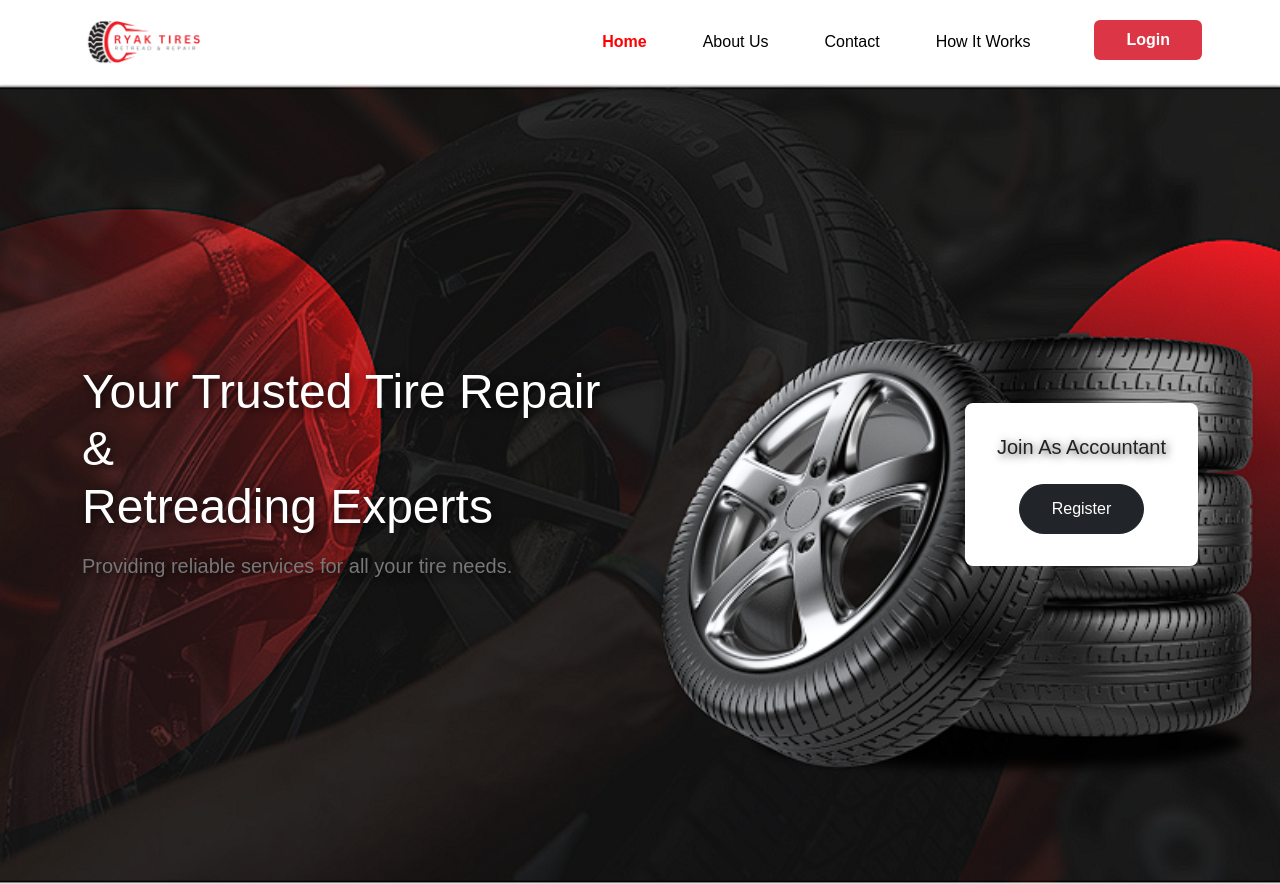
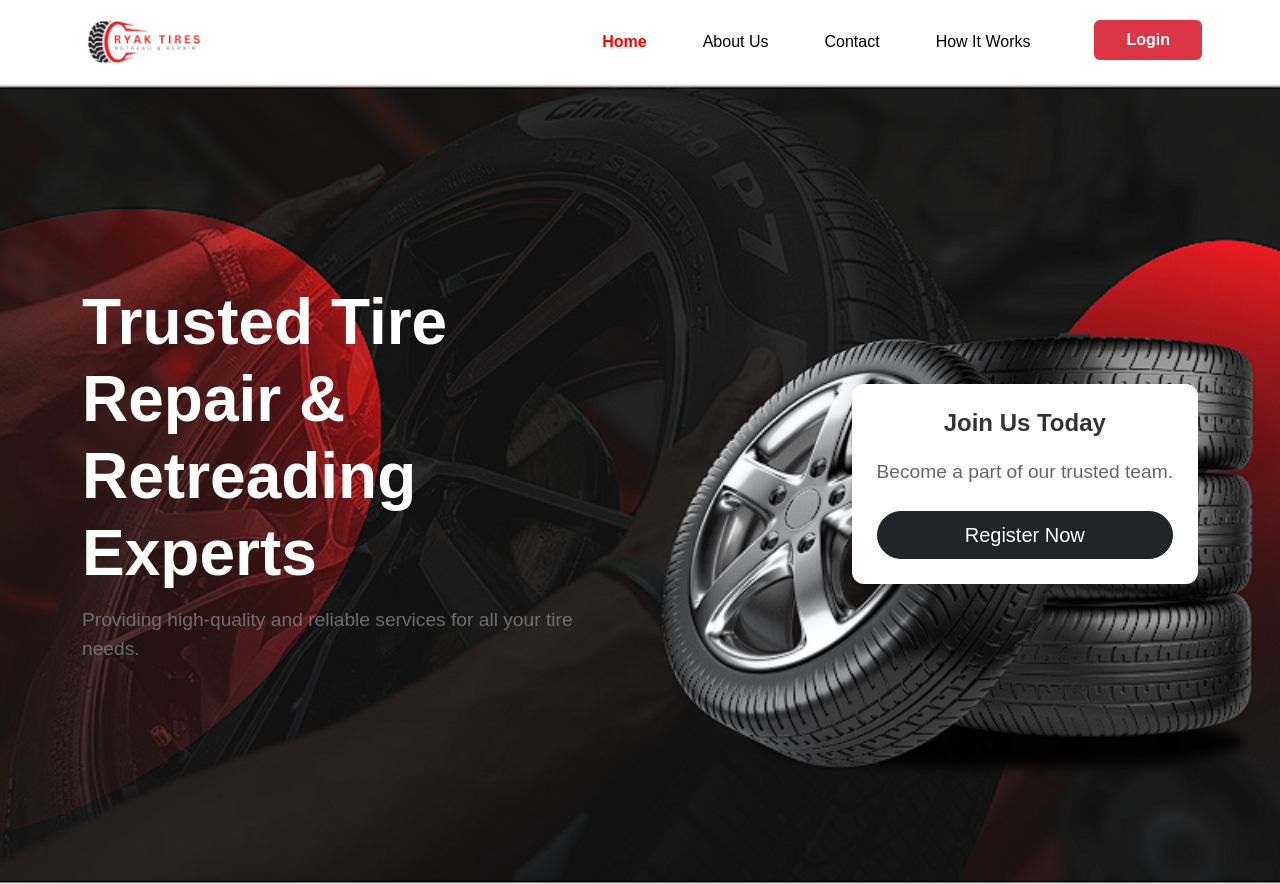
Before and after one commit to Hasindu071/tyre-repair-and-retreding-management-system, a React (Create React App) app in the folder frontend/: page / in a window 1280 px wide. Built offline with nearby package versions, Linux system fonts and the light colour scheme.

Commit message:
update the home page

```diff
--- a/frontend/src/pages/HomePage.js
+++ b/frontend/src/pages/HomePage.js
@@ -13,27 +13,28 @@ const HomePage = () => {
     <div>
       <Navbar />
       <header
-        className="hero-section d-flex align-items-center"
+        className="hero-section d-flex align-items-center text-center text-md-start"
         style={{ backgroundImage: `url(${background})` }}
       >
+        <div className="overlay"></div>
         <div className="container">
           <div className="row align-items-center">
 
-            {/* Left Side Text */}
-            <div className="col-md-6 text-white">
-              <h1>Your Trusted Tire Repair & <br /> Retreading Experts</h1>
-              <p>Providing reliable services for all your tire needs.</p>
+            {/* Left Side - Hero Text */}
+            <div className="col-md-6">
+              <h1 className="hero-title">Trusted Tire Repair & Retreading Experts</h1>
+              <p className="hero-subtitle">
+                Providing high-quality and reliable services for all your tire needs.
+              </p>
             </div>
 
-            {/* Right Side Register Card */}
+            {/* Right Side - Register Card */}
             <div className="col-md-6 d-flex justify-content-md-end">
               <div className="register-card-home">
-                <h3>Join As Accountant</h3>
-                <button
-                  className="btn btn-dark btn-lg rounded-pill"
-                  onClick={() => navigate("/RoleRegisterSelection")}
-                >
-                  Register
+                <h2>Join Us Today</h2>
+                <p>Become a part of our trusted team.</p>
+                <button className="btn btn-dark btn-lg rounded-pill" onClick={() => navigate("/RoleRegisterSelection")}>
+                  Register Now
                 </button>
               </div>
             </div>
--- a/frontend/src/styles/HomePage.css
+++ b/frontend/src/styles/HomePage.css
@@ -1,58 +1,110 @@
+/* General Styling */
+body {
+  font-family: 'Poppins', sans-serif;
+}
+
+/* Hero Section */
 .hero-section {
-    position: relative;
-    height: 90vh;
-    background-size: cover;
-    background-position: center;
-    display: flex;
-    align-items: center;
-    justify-content: center;
-    color: white;
-    text-shadow: 2px 2px 8px rgba(0, 0, 0, 0.7);
+  position: relative;
+  height: 100vh;
+  background-size: cover;
+  background-position: center;
+  display: flex;
+  align-items: center;
+  color: white;
+}
+
+
+
+/* Hero Title */
+.hero-title {
+  font-size: 4rem;
+  font-weight: bold;
+  margin-bottom: 15px;
+  animation: fadeInUp 1s ease-in-out;
+}
+
+/* Hero Subtitle */
+.hero-subtitle {
+  font-size: 1.2rem;
+  margin-bottom: 20px;
+  opacity: 0.9;
+}
+
+/* Custom Button */
+.custom-btn {
+  background-color: #ff6f61;
+  border: none;
+  padding: 12px 30px;
+  border-radius: 50px;
+  font-weight: 600;
+  transition: 0.3s ease-in-out;
+}
+
+.custom-btn:hover {
+  background-color: #ff4f42;
+  transform: translateY(-3px);
+}
+
+/* Register Card */
+.register-card-home {
+  background: white;
+  padding: 25px;
+  border-radius: 12px;
+  text-align: center;
+  box-shadow: 0px 10px 20px rgba(0, 0, 0, 0.15);
+  animation: fadeInRight 1s ease-in-out;
+}
+
+.register-card-home h2 {
+  color: #333;
+  font-weight: bold;
+}
+
+.register-card-home p {
+  color: #666;
+  margin-top: 2px;
+  margin-bottom: 15px;
+}
+
+.register-card-home .btn {
+  width: 100%;
+}
+
+/* Animations */
+@keyframes fadeInUp {
+  from {
+    opacity: 0;
+    transform: translateY(20px);
+  }
+  to {
+    opacity: 1;
+    transform: translateY(0);
+  }
+}
+
+@keyframes fadeInRight {
+  from {
+    opacity: 0;
+    transform: translateX(30px);
+  }
+  to {
+    opacity: 1;
+    transform: translateX(0);
+  }
+}
+
+/* Responsive Design */
+@media (max-width: 768px) {
+  .hero-title {
+    font-size: 2rem;
   }
 
-  .hero-section h1 {
-    font-size: 3rem;
-    margin-bottom: 1rem;
-  }
-
-  .hero-section p {
-    font-size: 1.25rem;
-    margin-bottom: 1.5rem;
-  }
-
-  .hero-section .btn {
-    padding: 0.75rem 2rem;
+  .hero-subtitle {
     font-size: 1rem;
-    border-radius: 20px;
-  }
-
-.text-content {
-    max-width: 50%;
-    margin: 0 auto;
-  }
-
-  .text-content h1 {
-    font-size: 3rem;
-    font-weight: bold;
-    line-height: 1.2;
-    color: white;
   }
 
   .register-card-home {
-    background-color: white;
-    color: black;
-    padding: 2rem;
-    border-radius: 8px;
-    box-shadow: 0 4px 8px rgba(0, 0, 0, 0.049);
-    max-width: 300px;
-    text-align: center;
+    width: 100%;
   }
-
-  .register-card button{
-    color: rgb(255, 255, 255);
-    padding: 2rem;
-    border-radius: 2px;
-    box-shadow: 0 4px 8px rgba(0, 0, 0, 0.2);
-    max-width: 300px;
-    text-align: center;
-  }
+}
```
